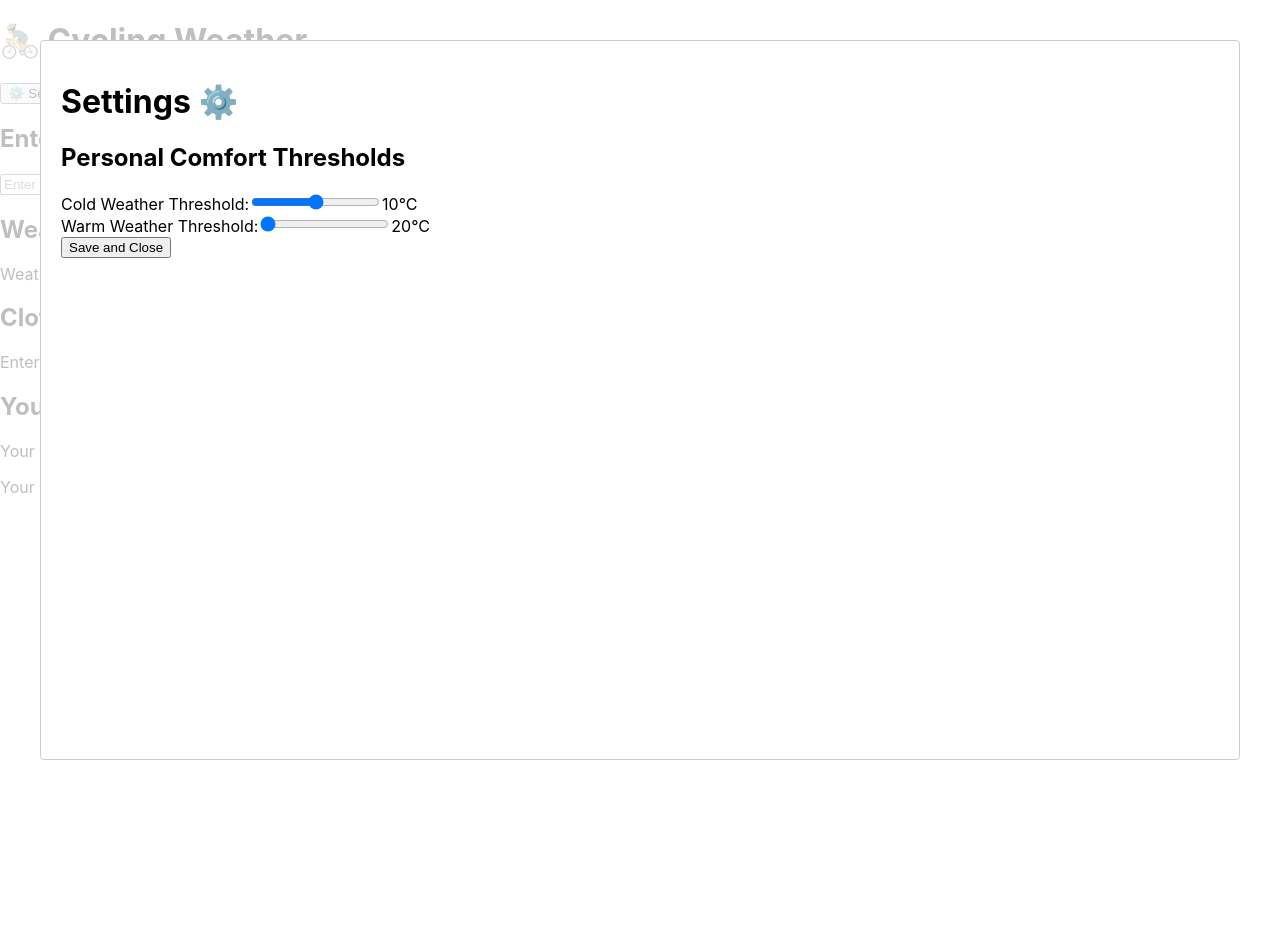
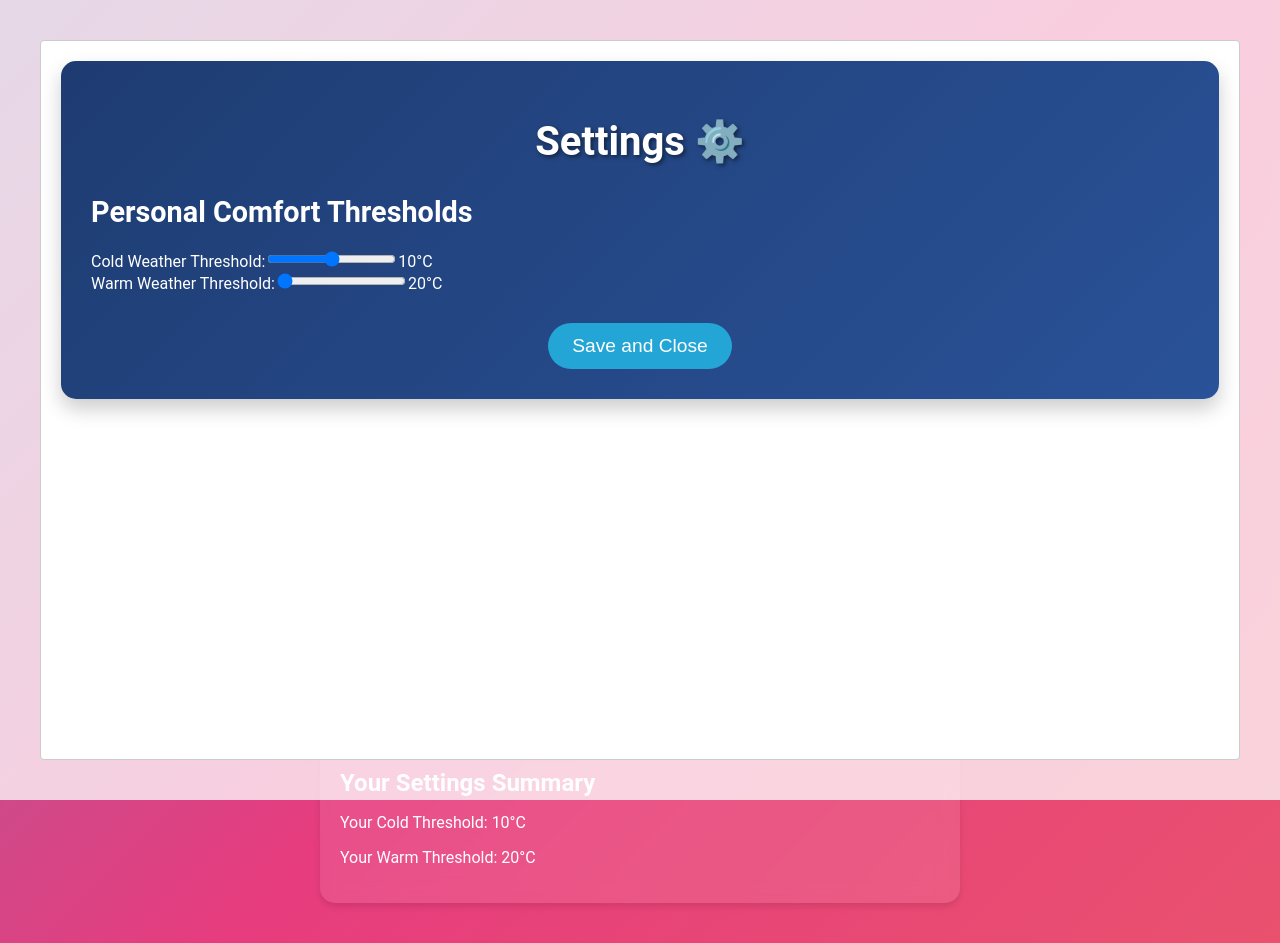
Before and after one commit to andrewweddell/andrewweddell.github.io, a React (Create React App) app: page / in a window 1280 px wide. Both pictures are taken after a click on the button "⚙️ Settings". Before the commit the page ends 800 px from the top, so only its background shows below. Built offline with nearby package versions, Linux system fonts and the light colour scheme; no server answers.

Commit message:
New styling

```diff
--- a/package.json
+++ b/package.json
@@ -18,7 +18,7 @@
     "start": "react-scripts start",
     "build": "react-scripts build",
     "test": "react-scripts test",
-    "eject": "react-scripts eject"
+    "eject": "reyact-scripts eject"
   },
   "eslintConfig": {
     "extends": [
@@ -37,5 +37,9 @@
       "last 1 firefox version",
       "last 1 safari version"
     ]
+  },
+  "devDependencies": {
+    "sass": "^1.79.5",
+    "sass-loader": "^13.3.3"
   }
 }
--- a/src/components/Home.js
+++ b/src/components/Home.js
@@ -3,8 +3,8 @@ import axios from 'axios';
 import Modal from 'react-modal';
 import { ThresholdContext } from '../context/ThresholdContext';
 import Settings from './Settings';
+import styles from './Home.module.scss';
 
-import './Home.css';
 
 Modal.setAppElement('#root'); // To prevent accessibility-related warnings
 
@@ -55,26 +55,35 @@ const Home = () => {
     const temp = data.main.temp;
 
     let recommendation = '';
+    let icon = '';
 
     if (temp >= warmThreshold) {
       recommendation = 'Shorts and short-sleeve jersey.';
+      icon = '🩳👕';
     } else if (temp >= coldThreshold) {
       recommendation = 'Shorts and long-sleeve jersey or thin undershirt.';
+      icon = '🩳👕🧥';
     } else if (temp >= 7) {
       recommendation = 'Tights or leg warmers, long-sleeve undershirt, jacket, full-finger gloves, headband, wool socks, shoe covers.';
+      icon = '🧦🧤🧥';
     } else if (temp >= 4.4) {
       recommendation = 'Heavy tights, turtleneck, jacket, medium gloves, headband, winter shoes, wool socks, shoe covers.';
+      icon = '🧦🧤🧥🧣';
     } else if (temp >= 1.7) {
       recommendation = 'Heavy tights, turtleneck, jacket, heavy gloves, headband, winter shoes, wool socks, toe warmers.';
+      icon = '🧦🧤🧥🧣🥾';
     } else if (temp >= -1) {
       recommendation = 'Heavy tights, heavy undershirt, jacket, heavy gloves, skullcap, winter shoes, wool socks, toe warmers.';
+      icon = '🧦🧤🧥🧣🥾🧢';
     } else if (temp >= -3.9) {
       recommendation = 'Winter tights, heavy undershirt, jersey, jacket, mittens or lobster gloves, balaclava, winter shoes, plastic bag for feet, wool socks, toe warmers.';
+      icon = '🧦🧤🧥🧣🥾🧢🧳';
     } else if (temp >= -6.7) {
       recommendation = 'Winter tights, turtleneck, jersey, jacket, mittens or lobster gloves, balaclava, winter shoes, wool socks, toe warmers, plastic bag over entire foot.';
+      icon = '🧦🧤🧥🧣🥾🧢🧳❄️';
     }
 
-    setClothingRecommendation(recommendation);
+    setClothingRecommendation({ text: recommendation, icon: icon });
   };
 
   useEffect(() => {
@@ -82,50 +91,86 @@ const Home = () => {
     getCurrentLocation();
   }, [getCurrentLocation]);
 
+  const getWeatherIcon = (weatherMain) => {
+    switch (weatherMain) {
+      case 'Clear':
+        return '☀️';
+      case 'Clouds':
+        return '☁️';
+      case 'Rain':
+        return '🌧️';
+      case 'Snow':
+        return '❄️';
+      default:
+        return '🌤️';
+    }
+  };
+
+  const getCyclingCondition = (weatherData) => {
+    const temp = weatherData.main.temp;
+    const windSpeed = weatherData.wind.speed;
+
+    if (temp < 0) return 'Too cold for cycling!';
+    if (temp > 35) return 'Too hot for cycling!';
+    if (windSpeed > 20) return 'Strong winds, be cautious!';
+    if (weatherData.weather[0].main === 'Rain') return 'Rainy, consider indoor cycling';
+    return 'Good conditions for cycling!';
+  };
+
   return (
-    <div>
-      <header>
+    <div className={styles.homeContainer}>
+      <header className={styles.header}>
         <h1>🚴‍♂️ Cycling Weather</h1>
       </header>
-      <button onClick={() => setIsSettingsOpen(true)}>⚙️ Settings</button>
-      <section>
+      <button className={styles.settingsButton} onClick={() => setIsSettingsOpen(true)}>⚙️ Settings</button>
+      <section className={styles.section}>
         <h2>Enter Your Location</h2>
         <input
+          className={styles.locationInput}
           type="text"
           placeholder="Enter location..."
           value={location}
           onChange={(e) => setLocation(e.target.value)}
         />
-        <button onClick={getCurrentLocation}>Use Current Location 📍</button>
+        <button className={styles.locationButton} onClick={getCurrentLocation}>📍 Use Current Location</button>
       </section>
-      <section>
+      <section className={styles.section}>
         <h2>Weather Summary</h2>
-        <div className="weather-summary">
+        <div className={styles.weatherDetails}>
           {weatherData ? (
             <>
+              <div className={styles.weatherIcon}>
+                {getWeatherIcon(weatherData.weather[0].main)}
+              </div>
               <p>Temperature: {weatherData.main.temp}°C</p>
               <p>Feels Like: {weatherData.main.feels_like}°C</p>
               <p>Wind Speed: {weatherData.wind.speed} km/h</p>
               <p>Humidity: {weatherData.main.humidity}%</p>
+              <div className={styles.cyclingCondition}>
+                {getCyclingCondition(weatherData)}
+              </div>
             </>
           ) : (
             <p>{error || 'Weather data will appear here...'}</p>
           )}
         </div>
       </section>
-      <section>
+      <section className={styles.section}>
         <h2>Clothing Recommendations</h2>
-        <div className="clothing-recommendations">
+        <div className={styles.clothingRecommendations}>
           {clothingRecommendation ? (
-            <p>{clothingRecommendation}</p>
+            <>
+              <div className={styles.clothingIcon}>{clothingRecommendation.icon}</div>
+              <p>{clothingRecommendation.text}</p>
+            </>
           ) : (
             <p>Enter a location to see recommendations.</p>
           )}
         </div>
       </section>
-      <section>
+      <section className={styles.section}>
         <h2>Your Settings Summary</h2>
-        <div className="settings-summary">
+        <div className={styles.settingsSummary}>
           <p>Your Cold Threshold: {coldThreshold}°C</p>
           <p>Your Warm Threshold: {warmThreshold}°C</p>
           {weatherData && weatherData.main.temp < coldThreshold && (
@@ -136,11 +181,12 @@ const Home = () => {
           )}
         </div>
       </section>
-
       <Modal
         isOpen={isSettingsOpen}
         onRequestClose={() => setIsSettingsOpen(false)}
         contentLabel="Settings Modal"
+        className={styles.modal}
+        overlayClassName={styles.overlay}
       >
         <Settings closeModal={() => setIsSettingsOpen(false)} />
       </Modal>
--- /dev/null
+++ b/src/components/Home.module.scss
@@ -0,0 +1,149 @@
+@keyframes gradientBG {
+  0% { background-position: 0% 50%; }
+  50% { background-position: 100% 50%; }
+  100% { background-position: 0% 50%; }
+}
+
+.homeContainer {
+  font-family: 'Roboto', sans-serif;
+  min-height: 100vh;
+  background: linear-gradient(-45deg, #ee7752, #e73c7e, #23a6d5, #23d5ab);
+  background-size: 400% 400%;
+  animation: gradientBG 15s ease infinite;
+  color: white;
+  padding: 20px;
+  display: flex;
+  flex-direction: column;
+  align-items: center;
+}
+
+.header {
+  text-align: center;
+  margin-bottom: 20px;
+
+  h1 {
+    font-size: 2.5rem;
+    text-shadow: 2px 2px 4px rgba(0,0,0,0.5);
+  }
+}
+
+.settingsButton {
+  background-color: rgba(255, 255, 255, 0.2);
+  color: white;
+  border: none;
+  padding: 10px 20px;
+  border-radius: 25px;
+  cursor: pointer;
+  transition: all 0.3s ease;
+  font-size: 1rem;
+  margin-bottom: 20px;
+
+  &:hover {
+    background-color: rgba(255, 255, 255, 0.3);
+    transform: scale(1.05);
+  }
+}
+
+.section {
+  background-color: rgba(255, 255, 255, 0.1);
+  backdrop-filter: blur(10px);
+  border-radius: 15px;
+  padding: 20px;
+  margin-bottom: 20px;
+  width: 100%;
+  max-width: 600px;
+  box-shadow: 0 4px 6px rgba(0, 0, 0, 0.1);
+  transition: all 0.3s ease;
+
+  &:hover {
+    transform: translateY(-5px);
+    box-shadow: 0 6px 8px rgba(0, 0, 0, 0.2);
+  }
+
+  h2 {
+    font-size: 1.3rem;
+    margin-bottom: 15px;
+  }
+}
+
+.locationInput {
+  width: calc(100% - 20px);
+  padding: 10px;
+  border: none;
+  border-radius: 25px;
+  margin-bottom: 10px;
+  background-color: rgba(255, 255, 255, 0.2);
+  color: white;
+
+  &::placeholder {
+    color: rgba(255, 255, 255, 0.7);
+  }
+}
+
+.locationButton {
+  width: 100%;
+  background-color: #23a6d5;
+  color: white;
+  border: none;
+  padding: 10px 20px;
+  border-radius: 25px;
+  cursor: pointer;
+  transition: all 0.3s ease;
+
+  &:hover {
+    background-color: #1c8ab1;
+    transform: scale(1.05);
+  }
+}
+
+.weatherDetails {
+  display: grid;
+  grid-template-columns: 1fr;
+  gap: 10px;
+
+  p {
+    font-size: 1rem;
+    margin: 5px 0;
+  }
+}
+
+.clothingRecommendations {
+  font-size: 1rem;
+  line-height: 1.5;
+}
+
+.weatherIcon {
+  font-size: 3rem;
+  margin-bottom: 10px;
+}
+
+.cyclingCondition {
+  font-size: 1.2rem;
+  font-weight: bold;
+  margin-top: 10px;
+  text-align: center;
+}
+
+@media (min-width: 768px) {
+  .header h1 {
+    font-size: 3rem;
+  }
+
+  .section h2 {
+    font-size: 1.5rem;
+  }
+
+  .weatherDetails {
+    grid-template-columns: repeat(2, 1fr);
+  }
+
+  .locationInput {
+    width: 70%;
+    margin-right: 10px;
+    margin-bottom: 0;
+  }
+
+  .locationButton {
+    width: auto;
+  }
+}
--- a/src/components/Settings.js
+++ b/src/components/Settings.js
@@ -1,7 +1,7 @@
 import React, { useContext } from 'react';
 import { ThresholdContext } from '../context/ThresholdContext';
 
-import './Settings.css';
+import styles from './Settings.module.css';
 
 const Settings = ({ closeModal }) => {
   const { coldThreshold, warmThreshold, setColdThreshold, setWarmThreshold } = useContext(ThresholdContext);
@@ -11,11 +11,11 @@ const Settings = ({ closeModal }) => {
   };
 
   return (
-    <div>
-      <header>
+    <div className={styles.settingsContainer}>
+      <header className={styles.settingsHeader}>
         <h1>Settings ⚙️</h1>
       </header>
-      <section>
+      <section className={styles.thresholdsSection}>
         <h2>Personal Comfort Thresholds</h2>
         <label>
           Cold Weather Threshold:
@@ -41,7 +41,7 @@ const Settings = ({ closeModal }) => {
           <span>{warmThreshold}°C</span>
         </label>
       </section>
-      <button onClick={handleSave}>Save and Close</button>
+      <button className={styles.saveButton} onClick={handleSave}>Save and Close</button>
     </div>
   );
 };
--- /dev/null
+++ b/src/components/Settings.module.css
@@ -0,0 +1,92 @@
+.settingsContainer {
+  font-family: 'Roboto', sans-serif;
+  padding: 30px;
+  background: linear-gradient(135deg, #1e3c72 0%, #2a5298 100%);
+  color: white;
+  border-radius: 15px;
+  box-shadow: 0 10px 20px rgba(0, 0, 0, 0.2);
+}
+
+.settingsHeader {
+  text-align: center;
+  margin-bottom: 30px;
+
+  h1 {
+    font-size: 2.5rem;
+    text-shadow: 2px 2px 4px rgba(0,0,0,0.5);
+  }
+}
+
+.thresholdsSection {
+  margin-bottom: 30px;
+
+  h2 {
+    font-size: 1.8rem;
+    margin-bottom: 20px;
+  }
+}
+
+.thresholdControl {
+  margin-bottom: 20px;
+
+  label {
+    display: block;
+    margin-bottom: 10px;
+    font-size: 1.2rem;
+  }
+
+  input[type="range"] {
+    width: 100%;
+    -webkit-appearance: none;
+    background: transparent;
+    margin: 10px 0;
+
+    &:focus {
+      outline: none;
+    }
+
+    &::-webkit-slider-runnable-track {
+      width: 100%;
+      height: 8px;
+      cursor: pointer;
+      background: rgba(255, 255, 255, 0.3);
+      border-radius: 4px;
+    }
+
+    &::-webkit-slider-thumb {
+      -webkit-appearance: none;
+      height: 24px;
+      width: 24px;
+      border-radius: 50%;
+      background: #23a6d5;
+      cursor: pointer;
+      margin-top: -8px;
+      box-shadow: 0 0 4px rgba(0, 0, 0, 0.3);
+    }
+  }
+
+  span {
+    display: inline-block;
+    margin-left: 10px;
+    font-size: 1.2rem;
+    font-weight: bold;
+  }
+}
+
+.saveButton {
+  background-color: #23a6d5;
+  color: white;
+  border: none;
+  padding: 12px 24px;
+  border-radius: 25px;
+  cursor: pointer;
+  transition: all 0.3s ease;
+  font-size: 1.2rem;
+  display: block;
+  margin: 0 auto;
+
+  &:hover {
+    background-color: #1c8ab1;
+    transform: scale(1.05);
+  }
+}
--- a/src/context/ThresholdContext.js
+++ b/src/context/ThresholdContext.js
@@ -1,5 +1,4 @@
-import React, { createContext, useState, useEffect, useCallback } from 'react';
-
+import React, { createContext, useState, useCallback } from 'react';
 export const ThresholdContext = createContext();
 
 export const ThresholdProvider = ({ children }) => {
```
Also changed, not shown: src/components/Home.css (deleted, +0 -61 lines), src/components/Settings.css (deleted, +0 -42 lines), 1 other file (tests, documents, lock files or other folders).
